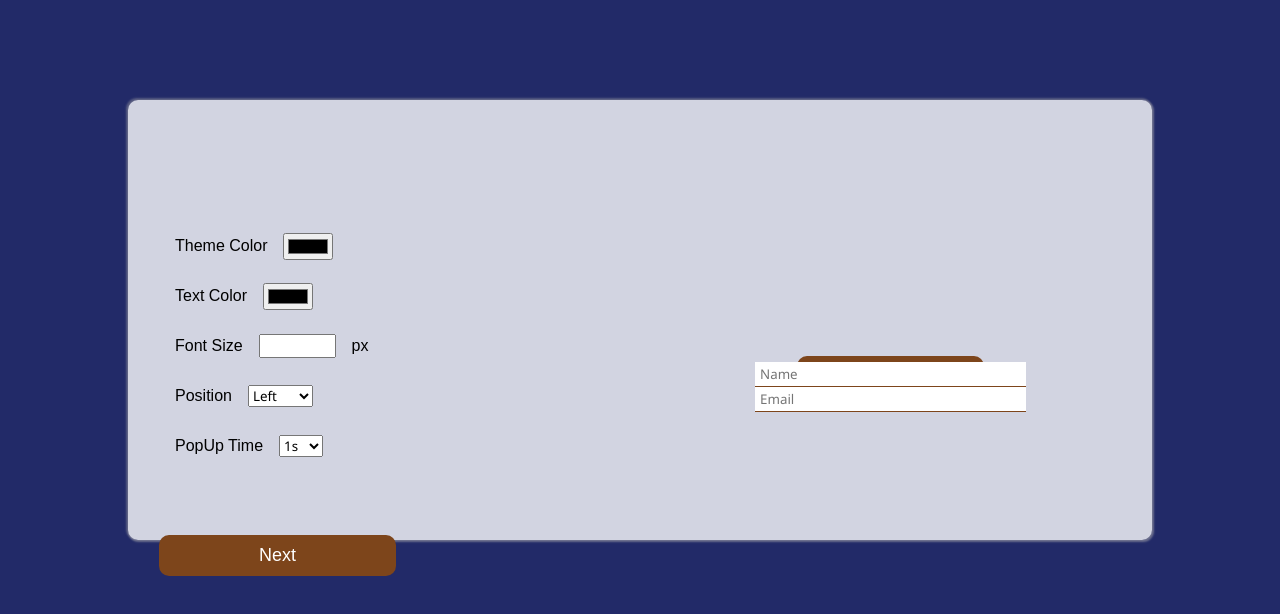
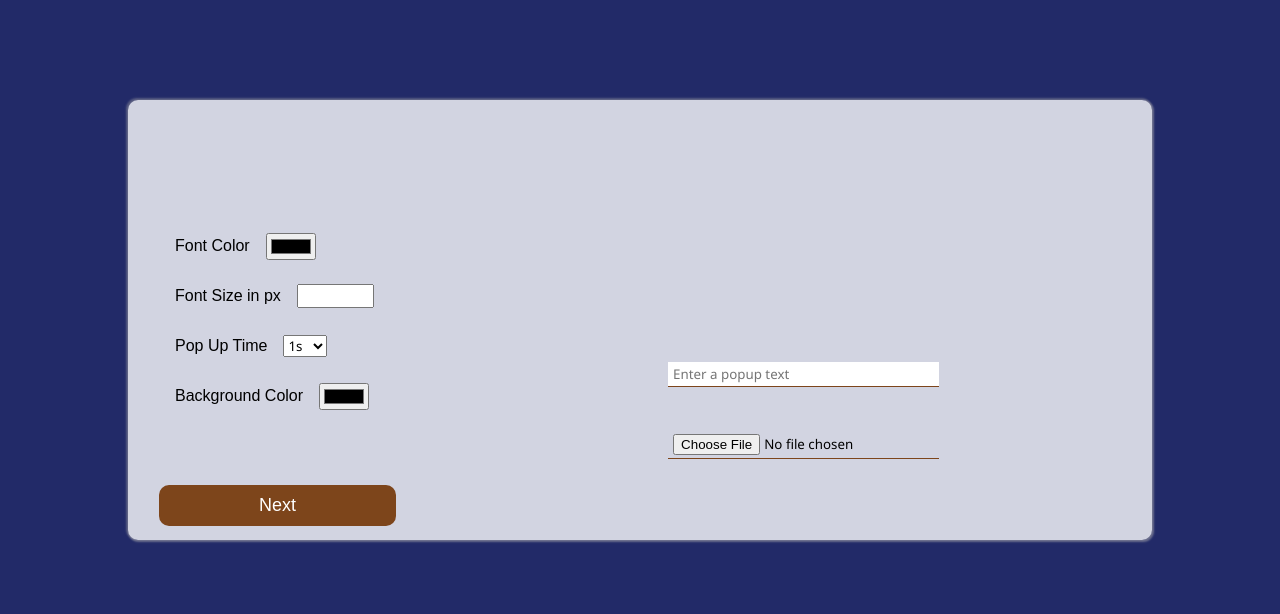
Before and after one commit to TunarshBee/appClickAssessment, a React (Create React App) app: page /templates in a window 1280 px wide. Shown: the top 614 px of the page. Built offline with nearby package versions, Linux system fonts and the light colour scheme.

Commit message:
sending ads details to the redux store

```diff
--- a/src/components/AppInputs/FormTemplates.js
+++ b/src/components/AppInputs/FormTemplates.js
@@ -5,7 +5,7 @@ import { Link } from "react-router-dom";
 import { useDispatch } from "react-redux";
 import { FormDetail } from "../../store/actions/FormDetail";
 
-const FormTemplates = () => {
+const FormTemplates = ({ setText, text, setPage }) => {
   const dispatch = useDispatch();
 
   const [theme, setTheme] = useState();
@@ -19,6 +19,7 @@ const FormTemplates = () => {
   const [popTime, setPupTime] = useState();
 
   const [formBorder, setFormBorder] = useState();
+  const [file, setFile] = useState('')
 
   const formDetails = {
     theme: theme,
@@ -27,20 +28,28 @@ const FormTemplates = () => {
     formposition: formposition,
     popTime: popTime,
     formBorder: formBorder,
+    text: text,
+    file:file,
   };
 
   const saveDetail = () => {
     dispatch(FormDetail(formDetails));
+    setPage(1);
+    console.log(file)
+  };
+  const uploadVideo = (e) => {
+
+    const file = e.target.files[0];
+    const vidUrl = URL.createObjectURL(file);
+    setFile(vidUrl);
+    console.log(vidUrl)
+
   };
 
   const style1 = {
-        margin: "20px auto",
-        padding: "40px 2px 20px",
-
     position: "relative",
     top: "10%",
     maxWidth: "275px",
-        height: "300px",
     backgroundColor: theme,
     bordeRadius: " 5px 40px",
   };
@@ -51,7 +60,6 @@ const FormTemplates = () => {
     position: "relative",
     top: "10%",
     maxWidth: "275px",
-        height: "auto",
     backgroundColor: theme,
     borderRadius: "100px",
   };
@@ -60,50 +68,32 @@ const FormTemplates = () => {
   return (
     <div className="formTemplates">
       <div className="temp" id="temp1">
-
         <form style={temp}>
           <br /> <br />
           <input
             type="text"
-                        placeholder="Name"
-                        style={{ color: textColor, fontSize: fSize + "px" }}
-                    />
-                    <input
-                        type="text"
-                        placeholder="Email"
+            placeholder="Enter a popup text"
+            value={text}
+            onChange={setText}
             style={{ color: textColor, fontSize: fSize + "px" }}
           />
           <br /> <br />
-                    <button
-                        type="submit"
-                        id="btn"
-                        onClick={(e) => e.preventDefault()}
-                    >
-                        Submit
-                    </button>
-                    <br /> <br />
+          <input
+        type="file"
+        name="file"
+        id="file"
+        accept="video/*"
+        onChange={(e) => {
+            uploadVideo(e)
+          }}
+      />
         </form>
       </div>
 
       <div className="temp" id="temp2">
         <div className="tempBox" action="">
           <span>
-                        <h5>Theme Color</h5>
-                        <input
-                            type="color"
-                            id="favcolor"
-                            name="favcolor"
-                            // value={theme}
-                            onChange={(e) => {
-                                setTheme(e.target.value);
-                                temp === style2
-                                    ? setTemp(style2)
-                                    : setTemp(style1);
-                            }}
-                        />
-                    </span>
-                    <span>
-                        <h5>Text Color</h5>
+            <h5>Font Color</h5>
             <input
               type="color"
               id="favcolor"
@@ -114,7 +104,7 @@ const FormTemplates = () => {
             ></input>
           </span>
           <span>
-                        <h5>Font Size</h5>
+            <h5>Font Size in px</h5>
             <input
               type="number"
               id="quantity"
@@ -123,32 +113,27 @@ const FormTemplates = () => {
               max="28"
               onChange={(e) => setFSize(e.target.value)}
             />
-                        <h5> px</h5>
           </span>
           <span>
-                        <h5> Position</h5>
-                        <select
-                            name=""
-                            id=""
-                            onChange={(e) => setFormposition(e.target.value)}
-                        >
-                            <option value="left">Left</option>
-                            <option value="center"> Center</option>
-                            <option value="right"> Right</option>
-                        </select>
-                    </span>
-                    <span>
-                        <h5>PopUp Time</h5>
-                        <select
-                            name=""
-                            id=""
-                            onChange={(e) => setPupTime(e.target.value)}
-                        >
+            <h5>Pop Up Time </h5>
+            <select name="" id="" onChange={(e) => setPupTime(e.target.value)}>
               <option value={1000}>1s</option>
               <option value={2000}> 2s</option>
               <option value={5000}> 5s</option>
               <option value={10000}> 10s</option>
             </select>
+          </span>
+          <span>
+            <h5>Background Color</h5>
+            <input
+              type="color"
+              id="favcolor"
+              name="favcolor"
+              onChange={(e) => {
+                setTheme(e.target.value);
+                temp === style2 ? setTemp(style2) : setTemp(style1);
+              }}
+            />
           </span>
           <br /> <br />
           <Link to={"/preview"}>
```
Lines whose indentation alone changed are shown as unchanged.
